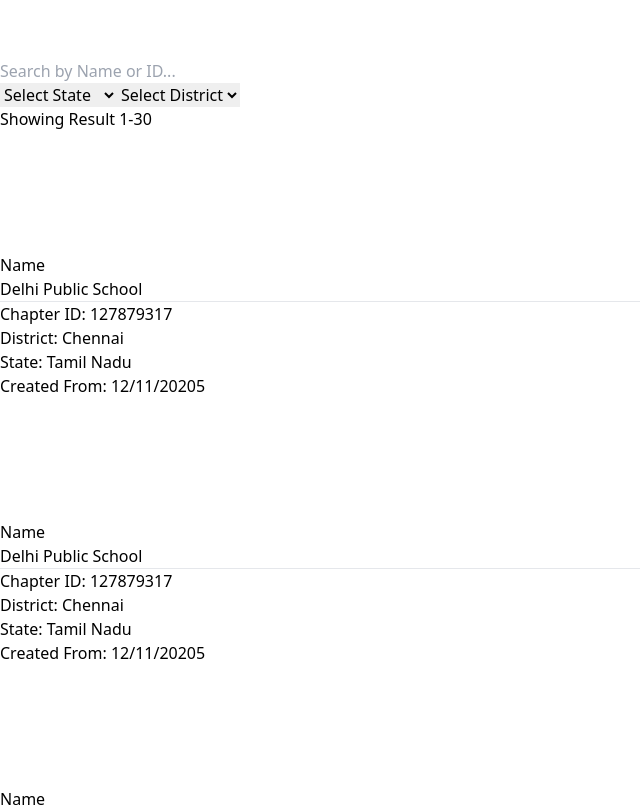
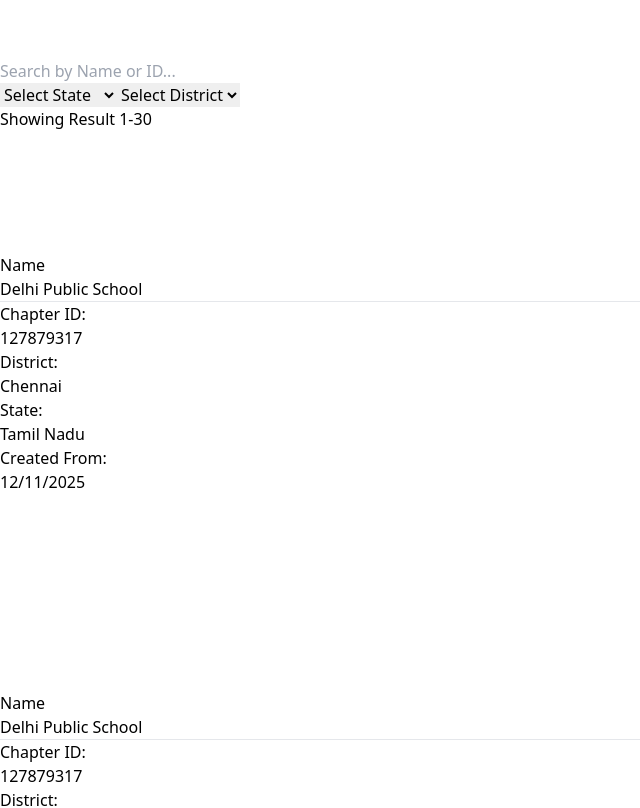
Before and after one commit to Rathees20/Youngvox, a React (Vite) app: page /chapters in a window 1280 px wide. Shown: the part 2780-3588 px from the top of the page, without its empty margins (0-640 px from the left). Built offline with nearby package versions, Linux system fonts and the light colour scheme.

Commit message:
chapter page

```diff
--- a/src/components/Chapters/ChaptersPage.jsx
+++ b/src/components/Chapters/ChaptersPage.jsx
@@ -5,6 +5,8 @@
 import { useScrollAnimation } from '../../hooks/useScrollAnimation';
 import chapterBanner from '../../assets/chapter.png';
 import maskGroupIcon from '../../assets/icons/Mask group.png';
+import frameImage from '../../assets/Frame.png';
+import rightArrowIcon from '../../assets/icons/right arrow.png';
 
 const ChaptersPage = () => {
   const [currentPage, setCurrentPage] = useState(1);
@@ -19,7 +21,7 @@
     chapterId: '127879317',
     district: 'Chennai',
     state: 'Tamil Nadu',
-    createdFrom: '12/11/20205'
+    createdFrom: '12/11/2025'
   }));
 
   const states = ['Tamil Nadu', 'Karnataka', 'Maharashtra', 'Delhi', 'Gujarat'];
@@ -121,50 +123,75 @@
           </h2>
 
           {/* School Cards Grid */}
-          <div className="grid grid-cols-1 sm:grid-cols-2 lg:grid-cols-3 xl:grid-cols-4 gap-4 sm:gap-6 mb-8">
-            {schools.map((school, index) => (
+          <div className="grid grid-cols-1 sm:grid-cols-2 lg:grid-cols-3 xl:grid-cols-4 gap-3 sm:gap-4 mb-8">
+            {schools.map((school, index) => {
+              const isPinkBox = index % 2 !== 0; // Pink boxes for odd indices
+              return (
                 <div
                   key={school.id}
-                className={`border border-gray-200 rounded-sm p-4 sm:p-5 relative hover-lift transition-all ${
-                  index % 2 === 0 ? 'bg-white' : 'bg-[#FFFBF2]'
-                } ${resultsVisible ? 'animate-scale-in' : 'opacity-0'}`}
-                style={{ animationDelay: `${index * 50}ms` }}
+                  className={`rounded-sm p-4 sm:p-4 relative hover-lift transition-all overflow-hidden ${
+                    isPinkBox ? 'bg-pink-50' : 'bg-white border border-gray-200'
+                  } ${resultsVisible ? 'animate-scale-in' : 'opacity-0'} w-full h-[300px] sm:h-[300px]`}
+                  style={{
+                    animationDelay: `${index * 50}ms`
+                  }}
                 >
-                {/* School Icon */}
-                <div className="flex items-center gap-2 mb-2">
+                  {/* Frame Image for Pink Boxes */}
+                  {isPinkBox && (
+                    <img
+                      src={frameImage}
+                      alt="Frame"
+                      className="absolute inset-0 w-full h-full object-cover object-center pointer-events-none"
+                      style={{ opacity: 0.4 }}
+                    />
+                  )}
+
+                  {/* Content */}
+                  <div className="relative z-10 h-full flex flex-col">
+                    {/* School Icon and Name Header */}
+                    <div className="mb-2">
+                      <div className="flex items-center gap-1.5 mb-1">
                         <img
                           src={maskGroupIcon}
                           alt="School icon"
-                    className="w-6 h-6 object-contain"
+                          className="w-5 h-5 object-contain flex-shrink-0"
                         />
-                  <span className="text-xs sm:text-sm text-gray-600">Name</span>
+                        <span className="text-[10px] text-gray-600 font-normal">Name</span>
+                      </div>
+                      <div className="flex items-start">
+                        <div className="w-5 h-5 flex-shrink-0"></div>
+                        <h3 className="text-sm font-bold text-black leading-tight">
+                          {school.name}
+                        </h3>
+                      </div>
                     </div>
 
-                {/* School Name */}
-                <h3 className="text-base sm:text-lg font-bold text-black mb-2">
-                  {school.name}
-                </h3>
-
                     {/* Horizontal Line */}
-                <hr className="border-gray-300 mb-3" />
+                    <hr className="border-gray-300 mb-2" />
 
                     {/* Details */}
-                <div className="space-y-1.5">
-                  <p className="text-xs sm:text-sm text-black">
-                    <span className="font-semibold">Chapter ID:</span> <span className="font-bold">{school.chapterId}</span>
-                  </p>
-                  <p className="text-xs sm:text-sm text-black">
-                    <span className="font-semibold">District:</span> <span className="font-bold">{school.district}</span>
-                  </p>
-                  <p className="text-xs sm:text-sm text-black">
-                    <span className="font-semibold">State:</span> <span className="font-bold">{school.state}</span>
-                  </p>
-                  <p className="text-xs sm:text-sm text-black">
-                    <span className="font-semibold">Created From:</span> <span className="font-bold">{school.createdFrom}</span>
-                  </p>
+                    <div className="space-y-1.5 flex-1">
+                      <div>
+                        <p className="text-[10px] text-gray-600 font-normal mb-0.5">Chapter ID:</p>
+                        <p className="text-[10px] font-bold text-black">{school.chapterId}</p>
+                      </div>
+                      <div>
+                        <p className="text-[10px] text-gray-600 font-normal mb-0.5">District:</p>
+                        <p className="text-[10px] font-bold text-black">{school.district}</p>
+                      </div>
+                      <div>
+                        <p className="text-[10px] text-gray-600 font-normal mb-0.5">State:</p>
+                        <p className="text-[10px] font-bold text-black">{school.state}</p>
+                      </div>
+                      <div>
+                        <p className="text-[10px] text-gray-600 font-normal mb-0.5">Created From:</p>
+                        <p className="text-[10px] font-bold text-black">{school.createdFrom}</p>
                       </div>
                     </div>
-            ))}
+                  </div>
+                </div>
+              );
+            })}
           </div>
 
           {/* Pagination */}
@@ -219,9 +246,16 @@
             <button
               onClick={() => setCurrentPage(prev => Math.min(totalPages, prev + 1))}
               disabled={currentPage === totalPages}
-              className="w-10 h-10 rounded-full bg-[#A82228] text-white flex items-center justify-center hover:opacity-90 transition-opacity disabled:opacity-50 disabled:cursor-not-allowed font-medium"
+              className="w-10 h-10 rounded-full bg-[#A82228] text-white flex items-center justify-center hover:opacity-90 transition-opacity disabled:opacity-50 disabled:cursor-not-allowed"
             >
-              &gt;
+              <img
+                src={rightArrowIcon}
+                alt="Next page"
+                className="w-5 h-5 object-contain"
+                style={{
+                  filter: 'brightness(0) saturate(100%) invert(100%)'
+                }}
+              />
             </button>
           </div>
         </div>
```
Also changed, not shown: src/assets/icons/right arrow.png (added). Lines whose indentation alone changed are shown as unchanged.
